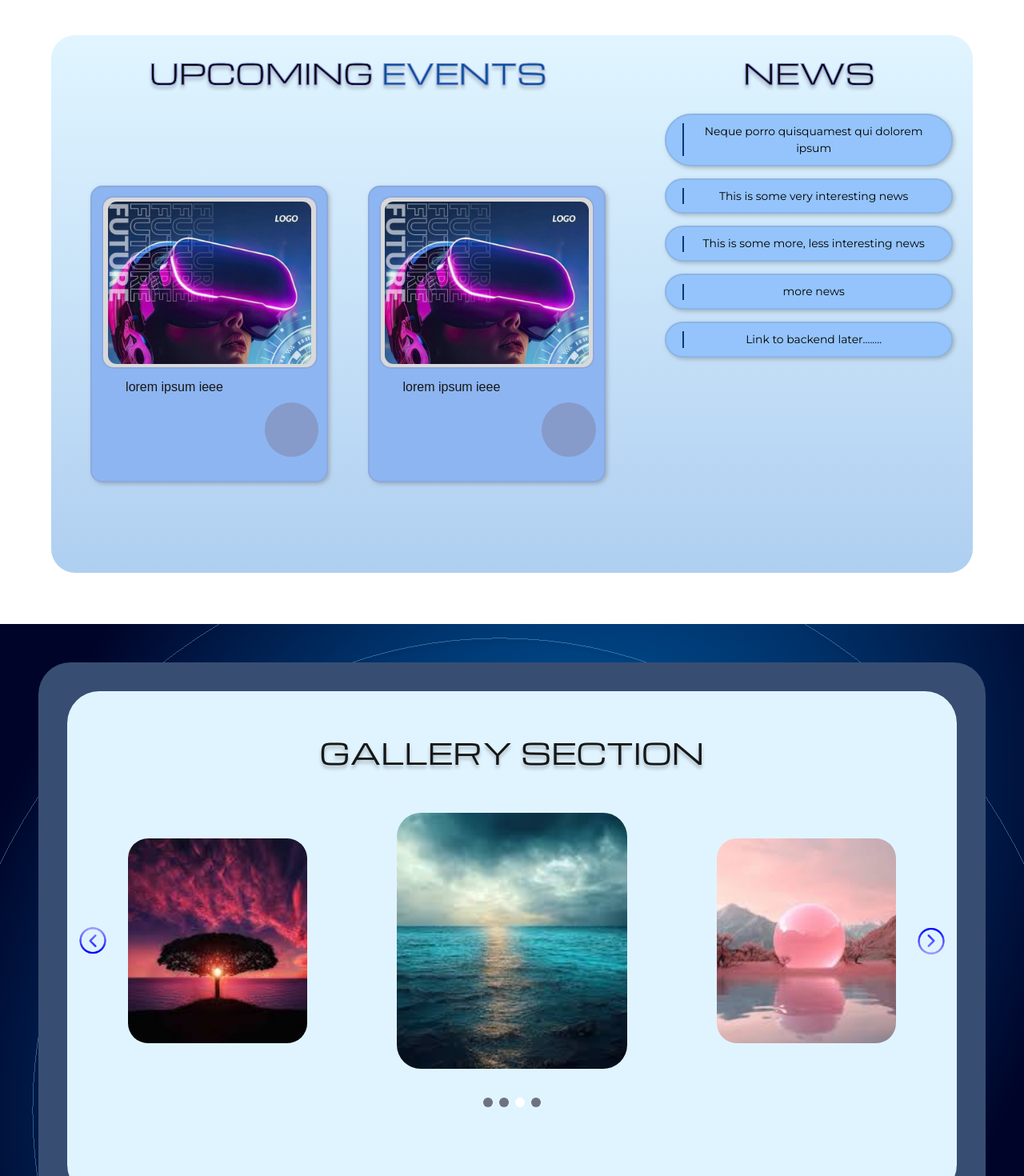
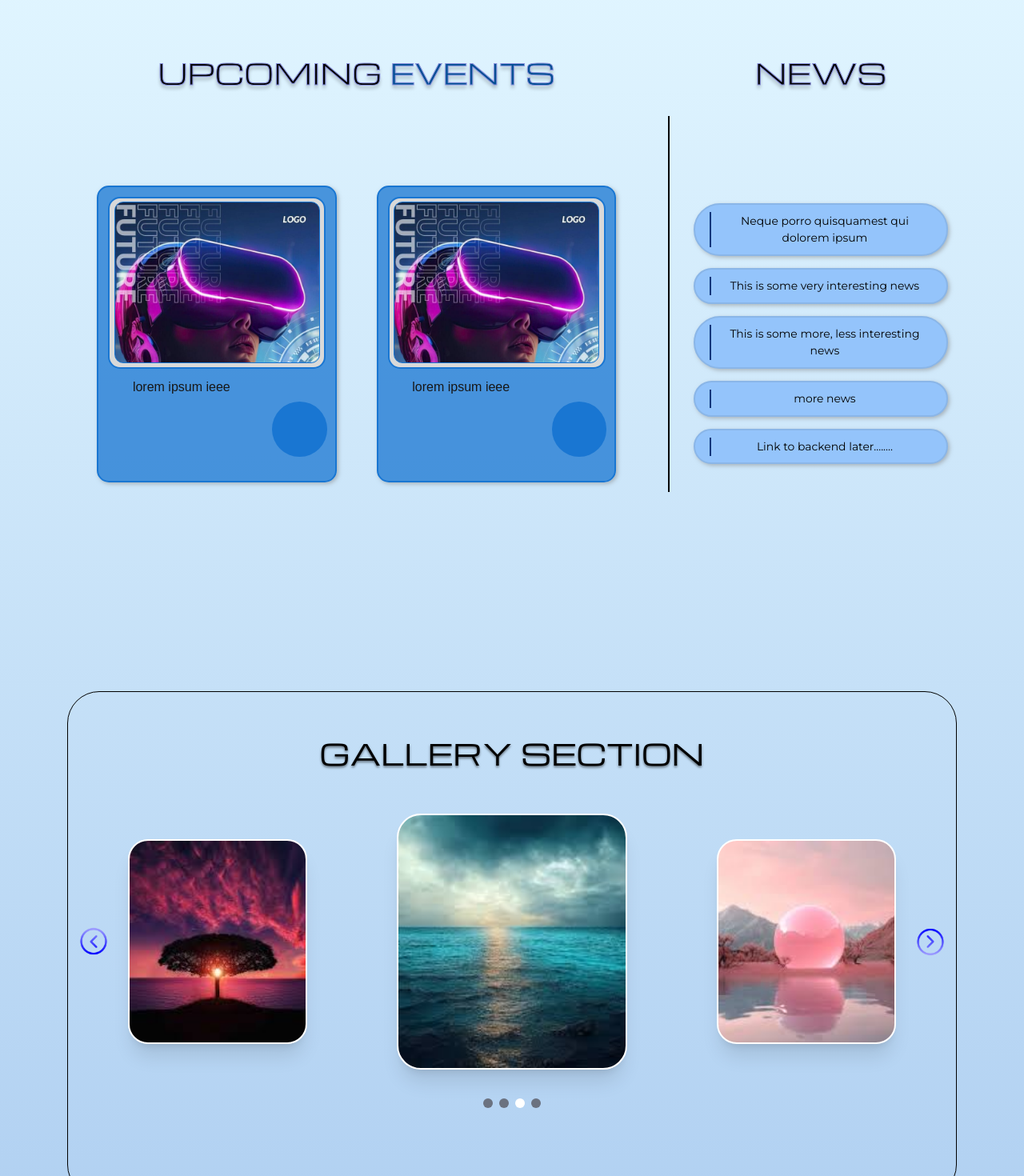
Before and after one commit to Akdest/IeeeNitj, a Next.js app: page / in a window 1280 px wide. Shown: the part 860-2330 px from the top of the page at 80% size. Built offline with nearby package versions, Linux system fonts and the light colour scheme.

Commit message:
new design updates

```diff
--- a/src/app/components/Gallery.tsx
+++ b/src/app/components/Gallery.tsx
@@ -43,25 +43,27 @@ const Gallery: React.FC = () => {
   return (
     <div
       className="relative h-screen"
-      style={{
-        backgroundImage: "url('/main.svg')",
-        backgroundSize: "cover",
-        backgroundPosition: "center",
-      }}
+      // style={{
+      //   backgroundImage: "url('/main.svg')",
+      //   backgroundSize: "cover",
+      //   backgroundPosition: "center",
+      // }}
     >
       <div
-        className="absolute top-6 left-4 right-4 bottom-6 md:top-12 md:left-12 md:right-12 md:bottom-12 flex justify-center items-center rounded-[20px] md:rounded-[40px]"
-        style={{ backgroundColor: "#374E72" }}
+        className="absolute top-6 left-4 right-4 bottom-6 md:top-12 md:left-12 md:right-12
+        md:bottom-12 flex justify-center items-center rounded-[20px] md:rounded-[40px]"
+        // style={{ backgroundColor: "#374E72" }}
       >
         <div className="p-2 md:p-4 shadow-lg">
           <div
-            className="absolute top-4 left-4 right-4 bottom-4 md:top-9 md:left-9 md:right-9 md:bottom-9 overflow-hidden rounded-[20px] md:rounded-[40px]"
-            style={{ backgroundColor: "#E0F4FF" }}
+            className="absolute top-4 left-4 right-4 bottom-4 md:top-9 md:left-9 md:right-9 md:bottom-9 overflow-hidden
+            rounded-[20px] md:rounded-[40px] border border-black"
+            // style={{ backgroundColor: "#E0F4FF" }}
           >
             <div>
               <div className="absolute top-8 md:top-14 left-0 right-0 text-center">
                 <h1
-                  className={`text-center font-bold text-4xl my-14 md:my-0 ${michroma.className}`} style={{textShadow:'0px 4px 4px rgba(0, 0, 0, 0.25)'}}
+                  className={`text-center text-black font-bold text-4xl my-14 md:my-0 ${michroma.className}`} style={{textShadow:'0px 2px 3px rgba(0, 0, 0, 0.5)'}}
                 >
                   GALLERY SECTION
                 </h1>
@@ -78,7 +80,7 @@ const Gallery: React.FC = () => {
                   <div className="flex md:space-x-28 items-center justify-center">
                     {/* Div 1: Hidden on mobile */}
                     <div
-                      className="hidden md:block w-32 h-40 md:w-56 md:h-64 bg-blue-200 rounded-[15px] md:rounded-[25px]"
+                      className="hidden md:block w-32 border border-[2px] border-[white] shadow-xl h-40 md:w-56 md:h-64 bg-blue-200 rounded-[15px] md:rounded-[25px]"
                       style={{
                         backgroundImage: `url(${images[getImageIndex(-1)]})`,
                         backgroundSize: "cover",
@@ -88,7 +90,7 @@ const Gallery: React.FC = () => {
 
                     {/* Div 2: Centered on mobile */}
                     <div
-                      className={`w-[200px] h-[300px] my-6 sm:my-10 md:my-0 md:w-72 md:h-80 bg-blue-300 rounded-[15px] sm:rounded-[20px] md:rounded-[30px]`}
+                      className={`w-[200px] h-[300px] border border-[2px] border-[white] shadow-xl my-6 sm:my-10 md:my-0 md:w-72 md:h-80 bg-blue-300 rounded-[15px] sm:rounded-[20px] md:rounded-[30px]`}
                       style={{
                         backgroundImage: `url(${images[getImageIndex(0)]})`,
                         backgroundSize: "cover",
@@ -98,7 +100,7 @@ const Gallery: React.FC = () => {
 
                     {/* Div 3: Hidden on mobile */}
                     <div
-                      className="hidden md:block w-32 h-40 md:w-56 md:h-64 bg-blue-200 rounded-[15px] md:rounded-[25px]"
+                      className="hidden md:block w-32 h-40 border border-[2px] border-[white] shadow-xl md:w-56 md:h-64 bg-blue-200 rounded-[15px] md:rounded-[25px]"
                       style={{
                         backgroundImage: `url(${images[getImageIndex(1)]})`,
                         backgroundSize: "cover",
--- a/components/NewsEvents.tsx
+++ b/src/app/components/NewsEvents.tsx
@@ -1,11 +1,10 @@
 "use client"
 
 import React from 'react';
-import { useState, useEffect } from 'react';
 import {Michroma, Montserrat} from 'next/font/google'
 import { StaticImageData } from 'next/image';
 
-import demo from '../public/Demo.png'
+import demo from '../../../public/Demo.png'
 
 const michroma = Michroma({ weight: ['400'], subsets: ['latin'] });
 const montserrat = Montserrat({ weight: ['400'], subsets: ['latin'] });
@@ -22,27 +21,13 @@ interface EventCardProps {
   img: StaticImageData;
 }
 
-function checkVP() {
-  if(window.innerWidth < 800) return true;
-  return false;
-}
-
 export default function NewsEvents() {
-
-  const [mobileVP, setMobileVP] = useState(false)
-
-  useEffect(()=>{
-    if(typeof window !== 'undefined')
-    setInterval(()=>{
-      const cVP = checkVP()
-      if(mobileVP !== cVP)setMobileVP(cVP)
-    },500)
-  },[mobileVP])
 
   const Heading: React.FC<HeadingProps> = (props) => {
 
     const  headingStyle: React.CSSProperties = {
-      fontSize:"2.2rem", textAlign:"center", fontWeight:100, color:"black",
+      // fontSize:"2.2rem",
+      textAlign:"center", fontWeight:100, color:"black",
       fontFamily:'Michroma',
       WebkitTextStrokeWidth:1,
       WebkitTextStrokeColor:'#8A92DD',
@@ -51,7 +36,7 @@ export default function NewsEvents() {
     }
 
     return (
-      <div className={michroma.className} style={headingStyle}>
+      <div className={`${michroma.className} text-[1.6rem] sm:text-[2.2rem]`} style={headingStyle}>
         {
           props.text.split(' ').length>1?
           <>
@@ -90,13 +75,13 @@ export default function NewsEvents() {
     }
 
     return (
-      <div style={{margin:"5px", height:"100%", width:mobileVP?"95%":"35%", boxSizing:"border-box"}}>
+      <div className='w-[95%]' style={{margin:"5px", height:"100%", boxSizing:"border-box"}}>
         <Heading text='NEWS' />
 
         {/* Bubble Container */}
         {/* Implement auto scroll in the future */}
         <div style={{display:"flex", flexDirection:"column", alignItems:"center",
-          height:"85%", boxSizing:"border-box",
+          height:"85%", boxSizing:"border-box", justifyContent:"center",
           paddingTop:"10px", paddingBottom:"10px", overflow:"auto", gap:"15px"
         }}>
           {
@@ -116,23 +101,23 @@ export default function NewsEvents() {
     const EventCard: React.FC<EventCardProps> = (props) => {
 
       const EventCardStyle:React.CSSProperties = {
-        backgroundColor:"#8DB5F1", borderRadius:"15px", width:mobileVP?"95%":"40%", height:mobileVP?"40%":"65%",
-        border:"2px solid #8CA9DF",
+        backgroundColor:"#1976D2BF", borderRadius:"15px",
+        border:"2px solid #1976D2",
         boxShadow: '2px 2px 5px rgba(128, 128, 128, 0.5)'
       }
       const EventImageStyle:React.CSSProperties = {
         width:'96%', height:"96%", borderRadius:"11px",
-        backgroundImage: `url(${props.img.src})`, backgroundSize: 'cover'
+        backgroundImage: `url(${props.img.src})`, backgroundSize: 'cover', borderColor:"#1976D2", borderWidth:"1px",
       }
 
       return (
         <>
-        <div style={EventCardStyle}>
+        <div className='w-[95%] sm:w-[40%] h-[40%] sm:h-[65%]' style={EventCardStyle}>
 
           {/* Image Card */}
           <div style={{width:"100%", height:"65%", padding:"4%"}}>
               <div style={{width:"100%", borderRadius:"15px", height:"100%",
-                border:"2px solid #8CA9DF", backgroundColor:"#D9D9D9", display:"flex",
+                border:"2px solid #1976D2", backgroundColor:"#D9D9D9", display:"flex",
                 alignItems:"center", justifyContent:"center"}}>
                 <div style={EventImageStyle}/>
               </div>
@@ -149,7 +134,8 @@ export default function NewsEvents() {
             {/* Button Section */}
             <div style={{width:"30%", display:"flex", alignItems:"center", justifyContent:"center"}}>
               <div style={{width:'100%',aspectRatio:"1/1", borderRadius:"50%",
-                backgroundColor:"#869bca", padding:"5px", margin:"10px"
+                backgroundColor:"#1976D2", padding:"5px", margin:"10px",
+                // boxShadow: '2px 2px 5px rgba(128, 128, 128, 0.5)'
               }} />
             </div>
 
@@ -160,11 +146,11 @@ export default function NewsEvents() {
     }
 
     return (
-      <div style={{margin:"5px auto", width:mobileVP?"90%":"65%", height:"100%", boxSizing:"border-box"}}>
+      <div className='w-[90%] sm:w-[65%]' style={{margin:"5px auto", height:"100%", boxSizing:"border-box"}}>
         <Heading text='UPCOMING EVENTS' />
 
         {/* Event Card List Div */}
-        <div style={{height:mobileVP?"80%":'85%', display:"flex", flexDirection:mobileVP?"column":"row", alignItems:"center", justifyContent:"space-evenly"}}>
+        <div className='h-[80%] sm:h-[85%] flex-col sm:flex-row' style={{display:"flex", alignItems:"center", justifyContent:"space-evenly"}}>
           <EventCard img={demo} text={'lorem ipsum ieee'} />
           <EventCard img={demo} text={'lorem ipsum ieee'} />
         </div>
@@ -174,22 +160,24 @@ export default function NewsEvents() {
   }
 
   return (
-    <div style={{height:(mobileVP?"200svh":"100svh"), width:"100%",padding:"5vw"}}>
-      <div style={{background:"linear-gradient(to bottom, #E0F5FF, #AFCFF1)", height:mobileVP?"95svh":"100%", width:"100%", borderRadius:'30px', display:"flex"}}>
+    <div className='h-[200svh] sm:h-[100svh]' style={{width:"100%",padding:"5vw"}}>
+      <div className='h-[95svh] sm:h-[100%]'
+      style={{
+        // background:"linear-gradient(to bottom, #E0F5FF, #AFCFF1)",
+         width:"100%", borderRadius:'30px', display:"flex"}}>
 
         <Events/>
-        {
-          !mobileVP&&
+        <div className='hidden sm:block border-black border-[1.5px] border h-[70%] m-auto'></div>
+        <div className='hidden sm:block flex flex-row items-center justify-center'>
           <News/>
-        }
+        </div>
 
       </div>
-      {
-        mobileVP&&
-        <div style={{background:"linear-gradient(to bottom, #E0F5FF, #AFCFF1)", height:"95svh",marginTop:"5svh", width:"100%", borderRadius:'30px', display:"flex"}}>
-          <News/>
-        </div>
-      }
+      <div className='flex sm:hidden' style={{
+        // background:"linear-gradient(to bottom, #E0F5FF, #AFCFF1)",
+        height:"95svh",marginTop:"5svh", width:"100%", borderRadius:'30px'}}>
+        <News/>
+      </div>
     </div>
   )
 };
--- a/src/app/page.tsx
+++ b/src/app/page.tsx
@@ -1,6 +1,6 @@
 import Footer from './components/Footer';
 import NavigationBar from './components/Navigation';
-import NewsEvents from '../../components/NewsEvents'
+import NewsEvents from './components/NewsEvents'
 import Herosection from './components/Herosection';
 import Gallery from './components/Gallery' ;
 
@@ -9,8 +9,15 @@ export default function Home() {
     <>
     <NavigationBar login={false}/>
     <Herosection/>
-    <NewsEvents/>
-    <Gallery/>
+    <div
+      style={{
+        background:"linear-gradient(to bottom, #E0F5FF, #AFCFF1)",
+        //  width:"100%"
+        }}
+    >
+      <NewsEvents/>
+      <Gallery/>
+    </div>
     <Footer/>
     </>
   );
```
